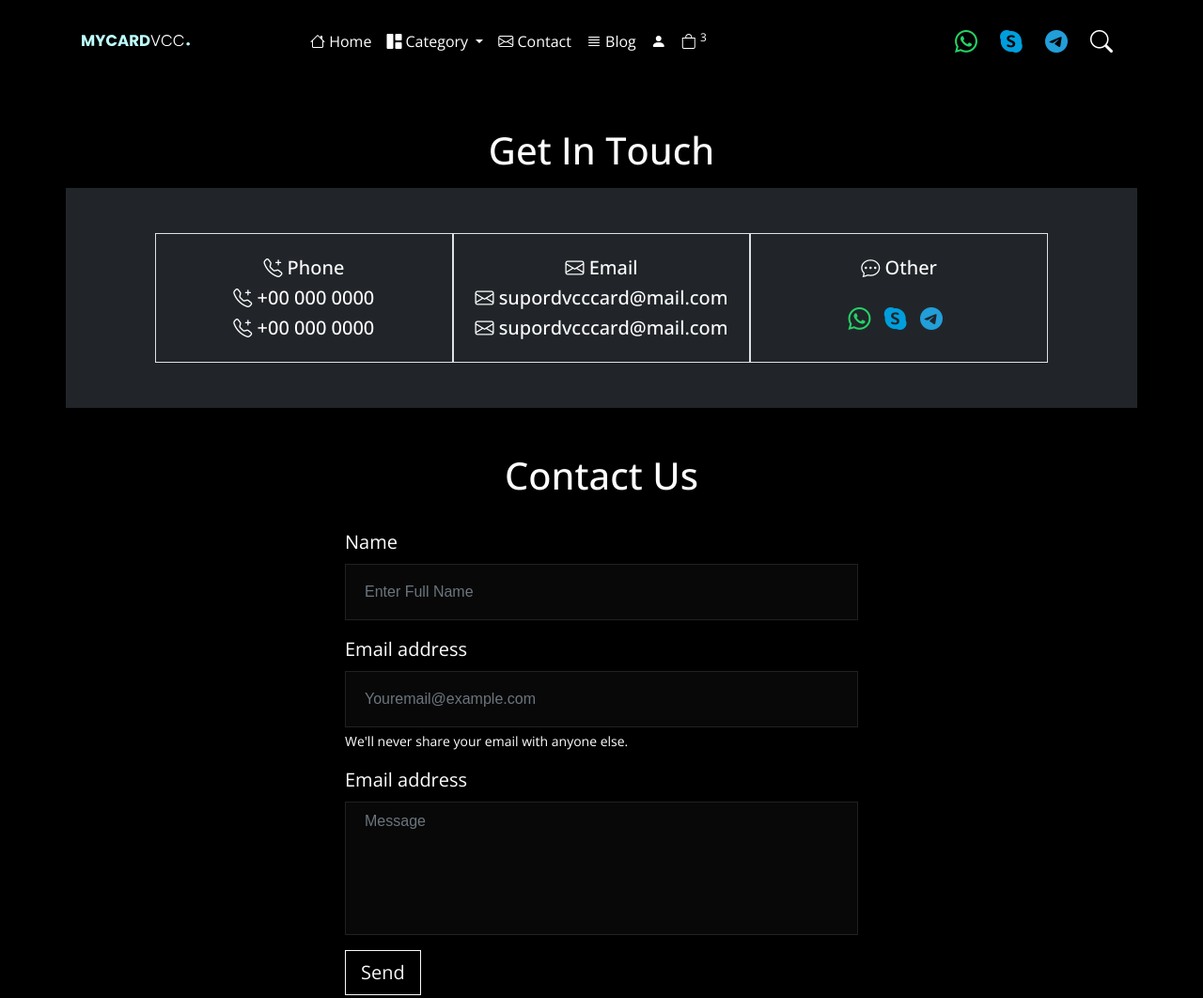
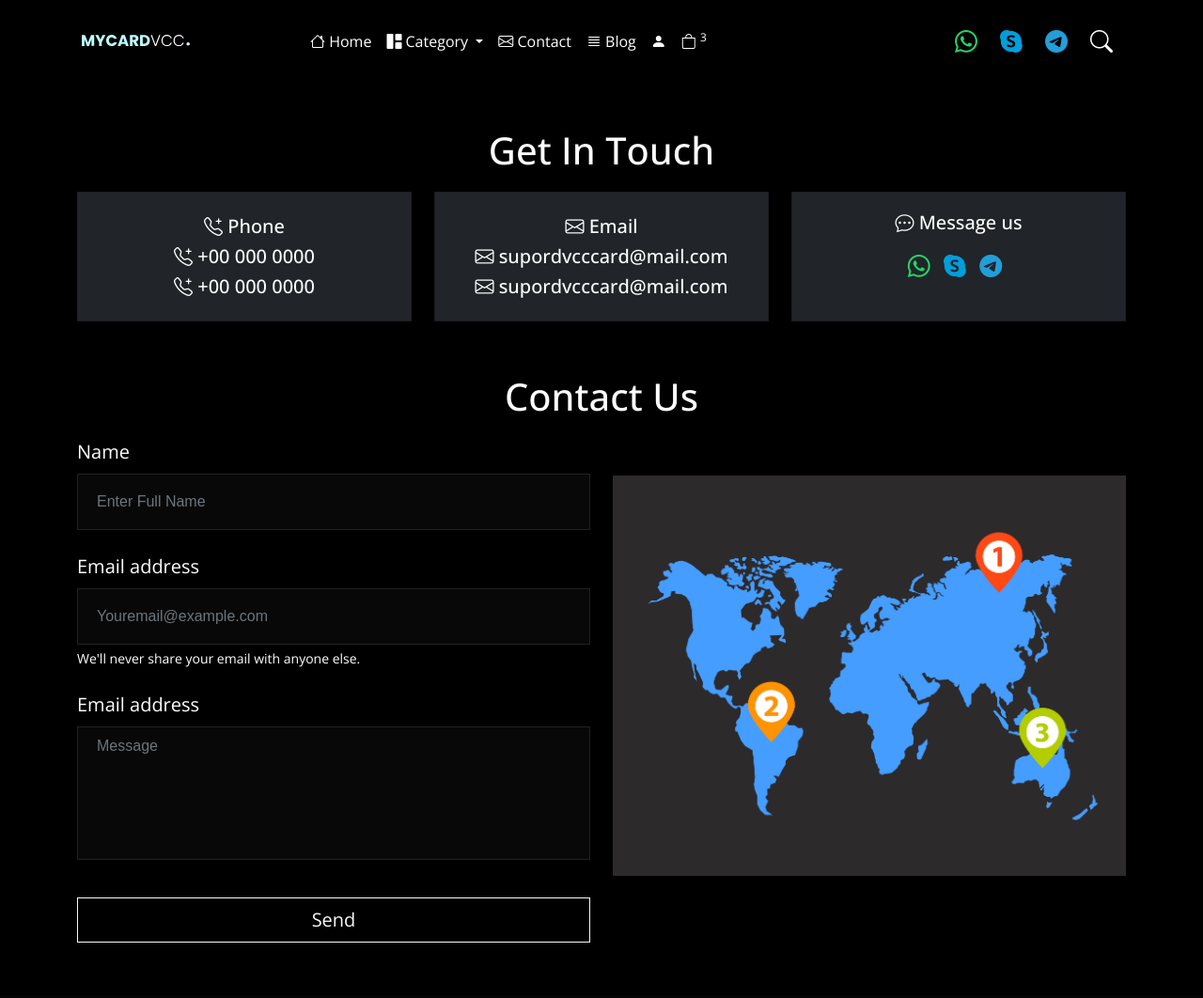
Before and after one commit to drajkumar/vcctemplate, a plain HTML site: page contact.html in a window 1280 px wide. Shown: the top 1062 px of the page at 94% size. Drawn offline with nearby package versions, Linux system fonts and the light colour scheme; a web font is replaced by a local one.

Commit message:
contact form done

```diff
--- a/contact.html
+++ b/contact.html
@@ -115,23 +115,35 @@
     <section class="cart-section">
         <div class="container">
             <h1 class="text-center mt-5 mb-3 text-white">Get In Touch</h1>
-            <div class="row bg-dark">
-
-                <div class="col-md-10 offset-md-1">
-                    <div class="row justify-content-center">
-                        <div class="col-xl-4 col-lg-4 col-md-6 col-sm-12 col-12 mb-5 py-3 bg-dark border mt-5">
+            <div class="row">
+                <div class="col-xl-4 col-lg-4 col-md-6 col-sm-12 col-12 mt-1">
+                    <div class="card text-white bg-dark cardbackground rounded-0" style="max-width: 100%;">
+                        <!-- <div class="card-header text-white text-center"></div> -->
+                        <div class="card-body">
                             <h5 class="text-white text-center mt-2"><i class="bi bi-telephone-plus"></i> Phone</h5>
                             <h5 class="text-white text-center"><i class="bi bi-telephone-plus"></i> +00 000 0000</h5>
                             <h5 class="text-white text-center"><i class="bi bi-telephone-plus"></i> +00 000 0000</h5>
                         </div>
-                        <div class="col-xl-4 col-lg-4 col-md-6 col-sm-12 col-12 mb-5 py-3 bg-dark border mt-5">
+                    </div>
+
+                </div>
+                <div class="col-xl-4 col-lg-4 col-md-6 col-sm-12 col-12 mt-1">
+                    <div class="card text-white bg-dark cardbackground rounded-0" style="max-width: 100%;">
+                        <!-- <div class="card-header text-white text-center"></div> -->
+                        <div class="card-body">
                             <h5 class="text-white text-center mt-2"><i class="bi bi-envelope"></i> Email</h5>
                             <h5 class="text-white text-center"><i class="bi bi-envelope"></i> supordvcccard@mail.com</h5>
                             <h5 class="text-white text-center"><i class="bi bi-envelope"></i> supordvcccard@mail.com</h5>
                         </div>
-                        <div class="col-xl-4 col-lg-4 col-md-6 col-sm-12 col-12 mb-5 py-3 bg-dark border mt-5">
-                            <h5 class="text-white text-center mt-2"><i class="bi bi-chat-dots"></i> Other</h5>
-                            <div class="text-center mt-4" role="search">
+                    </div>
+
+                </div>
+                <div class="col-xl-4 col-lg-4 col-md-6 col-sm-12 col-12 mt-1">
+                    <div class="card text-white bg-dark cardbackground rounded-0" style="max-width: 100%;">
+                        <!-- <div class="card-header text-white text-center"></div> -->
+                        <div class="card-body">
+                            <h5 class="text-white text-center mt-1"><i class="bi bi-chat-dots"></i> Message us</h5>
+                            <div class="text-center mt-3 mb-4" role="search">
 
                                 <a href="#" class="text_dcaretion fs-4 me-2">
                                     <i class="bi bi-whatsapp whatsappicon"></i>
@@ -145,35 +157,43 @@
                             </div>
                         </div>
                     </div>
+
+
                 </div>
                 <div class="col-md-1"></div>
 
 
             </div>
-            <div class="row">
+            <div class="row mt-2">
 
                 <h1 class="text-center mt-5 mb-2 text-white">Contact Us</h1>
 
-                <div class="contact-form col-md-6 offset-md-3 mb-5 py-3">
+                <div class="contact-form col-md-6 mb-5 py-1">
                     <form class="mt-2">
-                        <div class="mb-3 form-group">
+                        <div class="mb-4 form-group">
                             <label for="name" class="form-label">Name</label>
                             <input type="text" class="form-control rounded-0" id="name" name="name" placeholder="Enter Full Name">
                         </div>
-                        <div class="mb-3 form-group">
+                        <div class="mb-4 form-group">
                             <label for="email" class="form-label">Email address</label>
                             <input type="email" class="form-control rounded-0" id="email" placeholder="Youremail@example.com">
                             <div id="emailHelp" class="form-text text-white">We'll never share your email with anyone else.</div>
                         </div>
 
-                        <div class="mb-3 form-group">
+                        <div class="mb-4 form-group">
                             <label for="email" class="form-label">Email address</label>
                             <textarea class="form-control rounded-0" id="email" rows="6" placeholder="Message"></textarea>
 
                         </div>
 
-                        <button type="submit" class="btn btn-lg btn-outline-light shadow-none rounded-0 mb-4">Send</button>
+                        <div class="d-grid gap-2 ">
+                            <button type="submit" class="btn btn-lg btn-outline-light shadow-none rounded-0 mt-3">Send</button>
+                        </div>
                     </form>
+                </div>
+
+                <div class="col-md-6 mt-1">
+                    <img class="img-fluid mt-5" src="./frontend/img/map2.png">
                 </div>
 
             </div>
--- a/frontend/css/style.css
+++ b/frontend/css/style.css
@@ -107,7 +107,7 @@ body{
 } */
 
 .topbar-bg{
-	background-color: rgba(0, 0, 0, .0);
+	background-color: rgba(0, 0, 0, 1);
 }
 
 .topbar-bg-offset {
```
Also changed, not shown: index.html (+7 -7 lines), index1.html (+7 -7 lines), frontend/img/map2.png (added).
